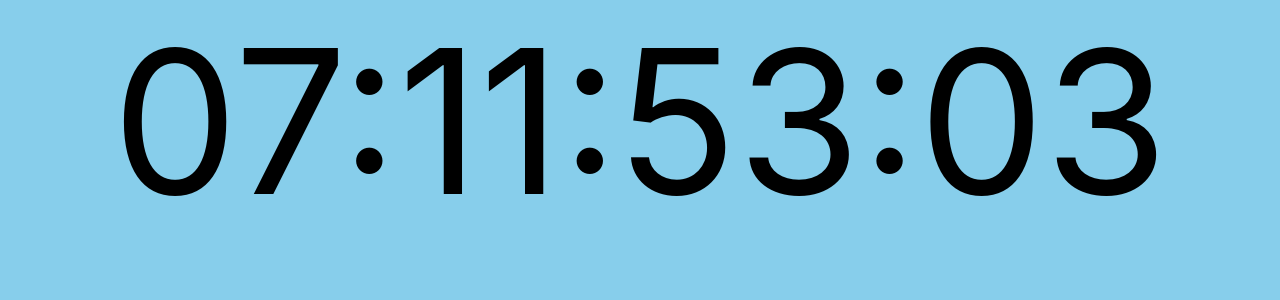
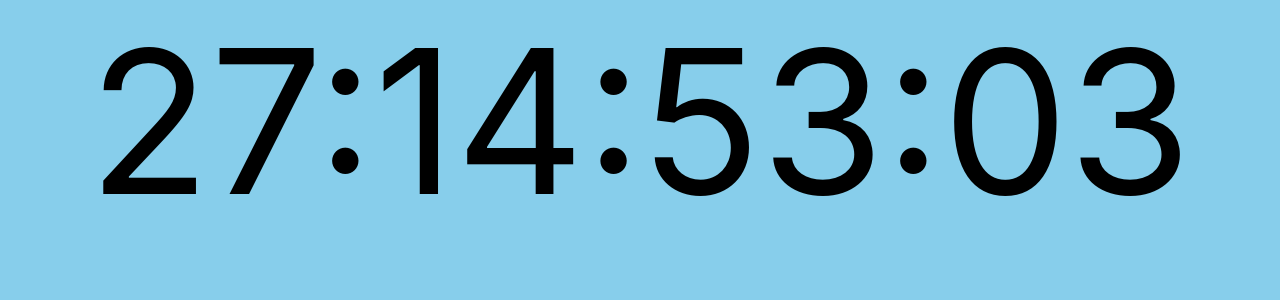
Before and after one commit to ChaseRensberger/long-distance-countdown, a React (Create React App) app: page / in a window 1280 px wide. Shown: the top 300 px of the page. Built offline with nearby package versions, Linux system fonts and the light colour scheme.

Commit message:
updating date

```diff
--- a/src/App.js
+++ b/src/App.js
@@ -5,7 +5,7 @@ function App() {
 
   return (
     <div className="App">
-         <Countdown date={new Date('2021-09-17T17:00:00')} />
+         <Countdown date={new Date('2021-10-07T20:00:00')} />
 
     </div>
   );
```
